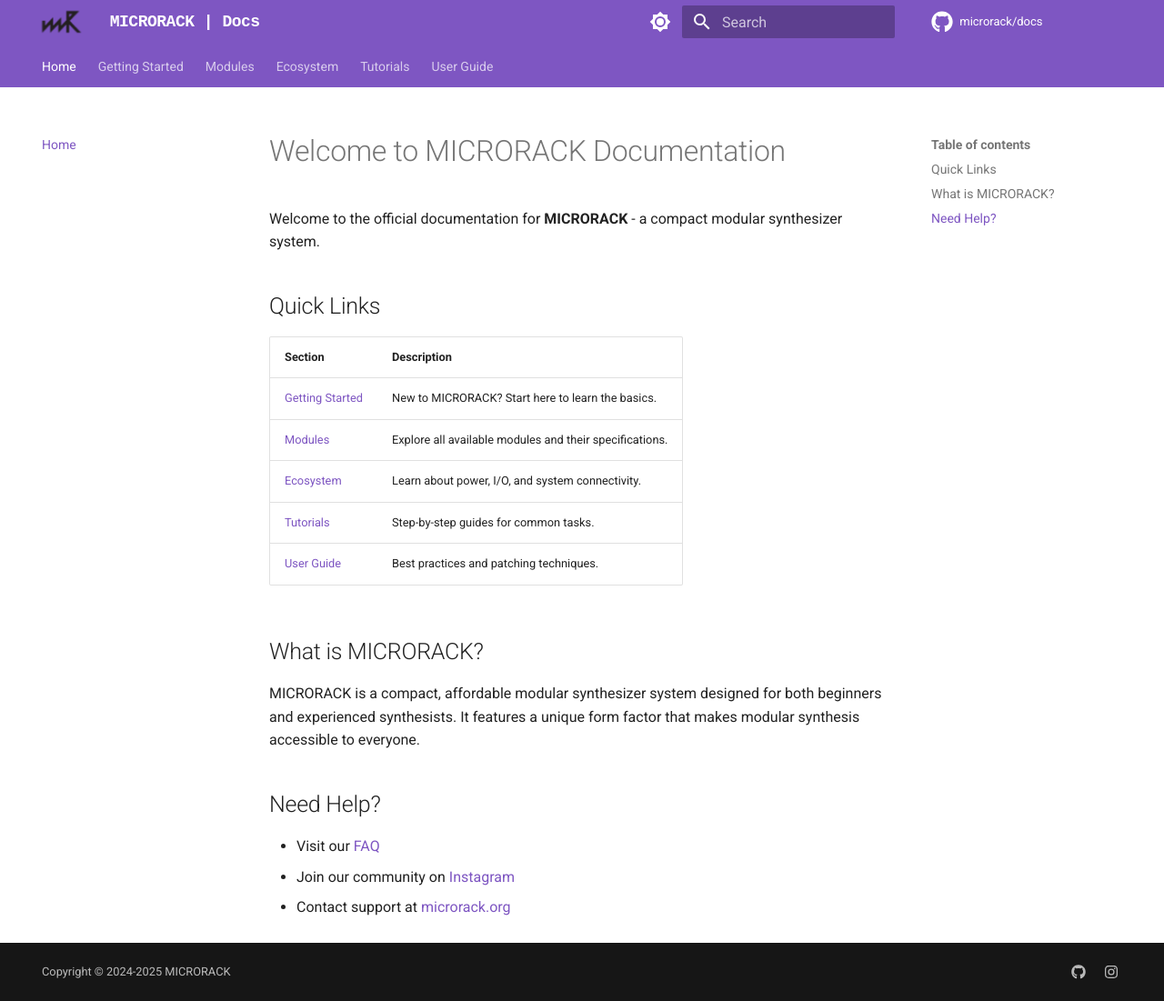
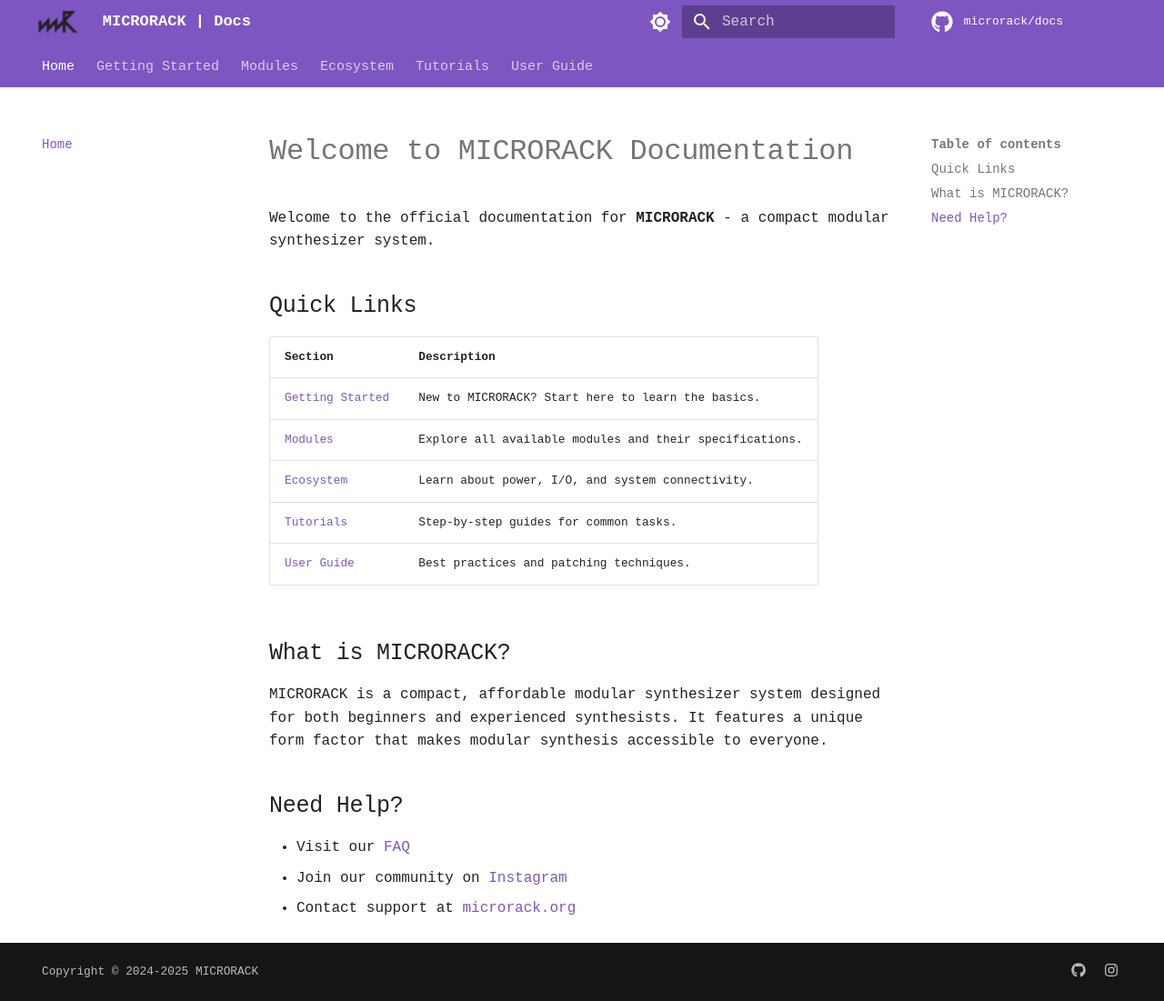
Before and after one commit to microrack/docs-test, an MkDocs documentation site: the page built from docs/index.md, in a window 1280 px wide and 1101 px high. Shown: the whole window at 91% size. Built offline with MkDocs 1.6.1 and Material for MkDocs 9.7.7, drawn with Linux system fonts in a browser that asks for light colours; some web fonts are replaced; comment, search, counter and statistics services are not loaded.

Commit message:
Fix branding: consistent Martian Mono font everywhere
- Apply Martian Mono to all text (body, headings, nav, code)
- Fix logo size to match header text
- Remove default Roboto font override
- Consistent typography across all pages

```diff
--- a/docs/assets/extra.css
+++ b/docs/assets/extra.css
@@ -1,4 +1,4 @@
-/* Martian Mono font for branding */
+/* Martian Mono font for entire site */
 @font-face {
   font-family: 'Martian Mono';
   src: url('https://microrack.org/fonts/martian-mono/latin.woff2') format('woff2');
@@ -7,19 +7,65 @@
   font-display: swap;
 }
 
-/* Header branding with Martian Mono */
+/* Apply Martian Mono globally */
+:root {
+  --md-text-font: 'Martian Mono', monospace;
+  --md-code-font: 'Martian Mono', monospace;
+}
+
+body, .md-typeset {
+  font-family: 'Martian Mono', monospace !important;
+}
+
+/* Header branding */
 .md-header__title {
   font-family: 'Martian Mono', monospace !important;
+  font-size: 0.85rem;
   font-weight: 500;
-  letter-spacing: -0.5px;
 }
 
 .md-header__topic {
   font-family: 'Martian Mono', monospace !important;
 }
 
-/* Logo sizing */
+/* Logo sizing - match text height */
+.md-header__button.md-logo {
+  padding: 0.2rem;
+}
+
 .md-header__button.md-logo img {
-  height: 24px;
+  height: 1.2rem;
   width: auto;
 }
+
+/* Navigation tabs */
+.md-tabs__link {
+  font-family: 'Martian Mono', monospace !important;
+  font-size: 0.75rem;
+}
+
+/* Sidebar */
+.md-nav__link {
+  font-family: 'Martian Mono', monospace !important;
+}
+
+/* Search */
+.md-search__input {
+  font-family: 'Martian Mono', monospace !important;
+}
+
+/* Headings */
+.md-typeset h1, .md-typeset h2, .md-typeset h3,
+.md-typeset h4, .md-typeset h5, .md-typeset h6 {
+  font-family: 'Martian Mono', monospace !important;
+}
+
+/* Code blocks keep same font */
+.md-typeset code, .md-typeset pre {
+  font-family: 'Martian Mono', monospace !important;
+}
+
+/* Table of contents */
+.md-nav--secondary .md-nav__link {
+  font-family: 'Martian Mono', monospace !important;
+}
--- a/mkdocs.yml
+++ b/mkdocs.yml
@@ -23,9 +23,6 @@ theme:
       toggle:
         icon: material/brightness-4
         name: Switch to light mode
-  font:
-    text: Roboto
-    code: Roboto Mono
   features:
     - navigation.instant
     - navigation.tracking
```
